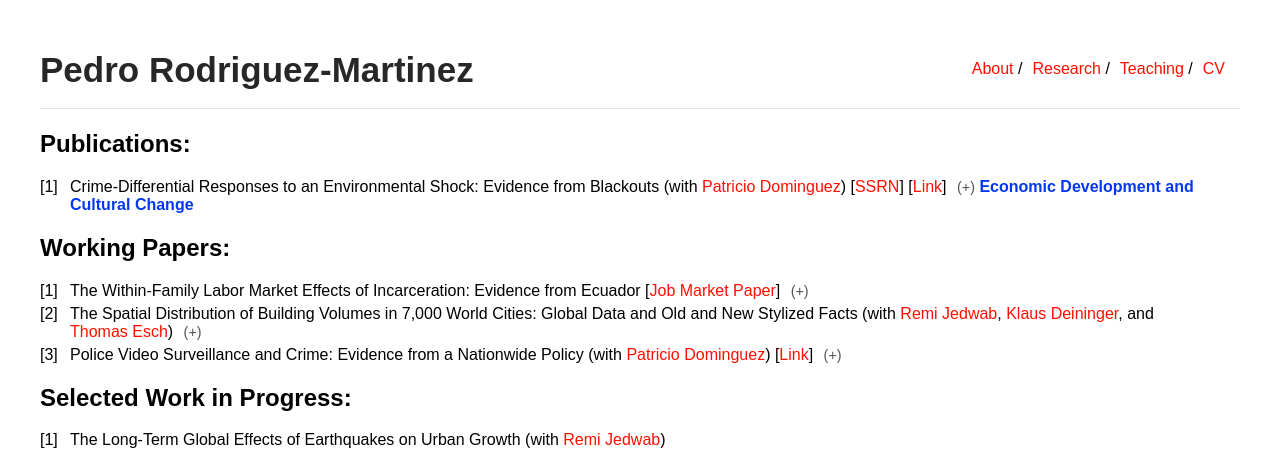
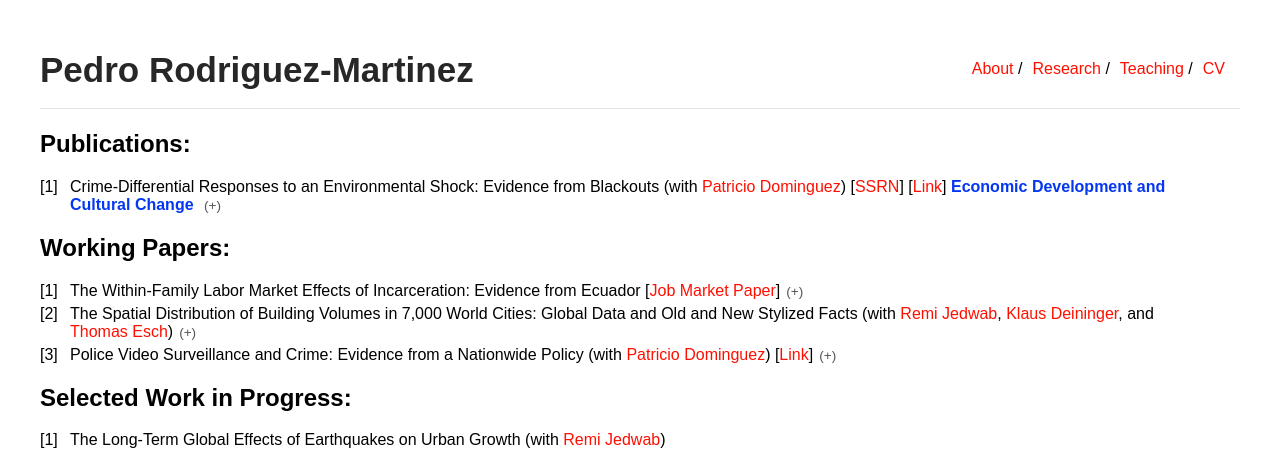
Before and after one commit to perodmar/perodmar.github.io, a Jekyll site: the page built from research2.md, in a window 1280 px wide. Shown: the top 452 px of the page. Built offline with Jekyll 4.4.1, drawn with Linux system fonts in a browser that asks for light colours; some web fonts are replaced.

Commit message:
Move (+) toggle to end of full summary line

```diff
--- a/research2.md
+++ b/research2.md
@@ -15,7 +15,7 @@ details[open] .toggle-indicator::after {
 }
 .toggle-indicator::after {
     content: "(+)";
-    font-size: 0.9em;
+    font-size: 0.85em;
     margin-left: 6px;
     color: #555;
 }
@@ -31,8 +31,7 @@ details[open] .toggle-indicator::after {
       (with <a href="https://sites.google.com/site/pdomingr/">Patricio Dominguez</a>)
       [<a href="https://papers.ssrn.com/sol3/papers.cfm?abstract_id=4921694">SSRN</a>]
       [<a href="https://www.journals.uchicago.edu/doi/10.1086/740877">Link</a>]
-      <span class="toggle-indicator"></span>
-      <strong style="margin-bottom: 5px; color:#0437F2"> Economic Development and Cultural Change </strong>
+      <strong style="margin-bottom: 5px; color:#0437F2"> Economic Development and Cultural Change </strong><span class="toggle-indicator"></span>
   </summary>
 
   <div style="display: flex; align-items: flex-start; margin-top: 8px;">
@@ -52,8 +51,7 @@ details[open] .toggle-indicator::after {
   <details>
   <summary>
       The Within-Family Labor Market Effects of Incarceration: Evidence from Ecuador
-      [<a href="https://perodmar.github.io/files/Incarceration_Labor_Outcomes.pdf">Job Market Paper</a>]
-      <span class="toggle-indicator"></span>
+      [<a href="https://perodmar.github.io/files/Incarceration_Labor_Outcomes.pdf">Job Market Paper</a>]<span class="toggle-indicator"></span>
   </summary>
 
   <div style="display: flex; align-items: flex-start; margin-top: 8px;">
@@ -70,8 +68,7 @@ details[open] .toggle-indicator::after {
 <details>
   <summary>
       The Spatial Distribution of Building Volumes in 7,000 World Cities: Global Data and Old and New Stylized Facts
-      (with <a href="https://www.remijedwab.com/">Remi Jedwab</a>, <a href="https://www.worldbank.org/en/about/people/k/klaus-deininger">Klaus Deininger</a>, and <a href="https://scholar.google.de/citations?user=g2OVq2cAAAAJ&hl=de">Thomas Esch</a>)
-      <span class="toggle-indicator"></span>
+      (with <a href="https://www.remijedwab.com/">Remi Jedwab</a>, <a href="https://www.worldbank.org/en/about/people/k/klaus-deininger">Klaus Deininger</a>, and <a href="https://scholar.google.de/citations?user=g2OVq2cAAAAJ&hl=de">Thomas Esch</a>)<span class="toggle-indicator"></span>
   </summary>
 
   <div style="display: flex; align-items: flex-start; margin-top: 8px;">
@@ -89,8 +86,7 @@ details[open] .toggle-indicator::after {
   <summary>
       Police Video Surveillance and Crime: Evidence from a Nationwide Policy
       (with <a href="https://sites.google.com/site/pdomingr/">Patricio Dominguez</a>)
-      [<a href="https://perodmar.github.io/files/Crime_and_Video_Surveillance.pdf">Link</a>]
-      <span class="toggle-indicator"></span>
+      [<a href="https://perodmar.github.io/files/Crime_and_Video_Surveillance.pdf">Link</a>]<span class="toggle-indicator"></span>
   </summary>
 
   <div style="display: flex; align-items: flex-start; margin-top: 8px;">
```
